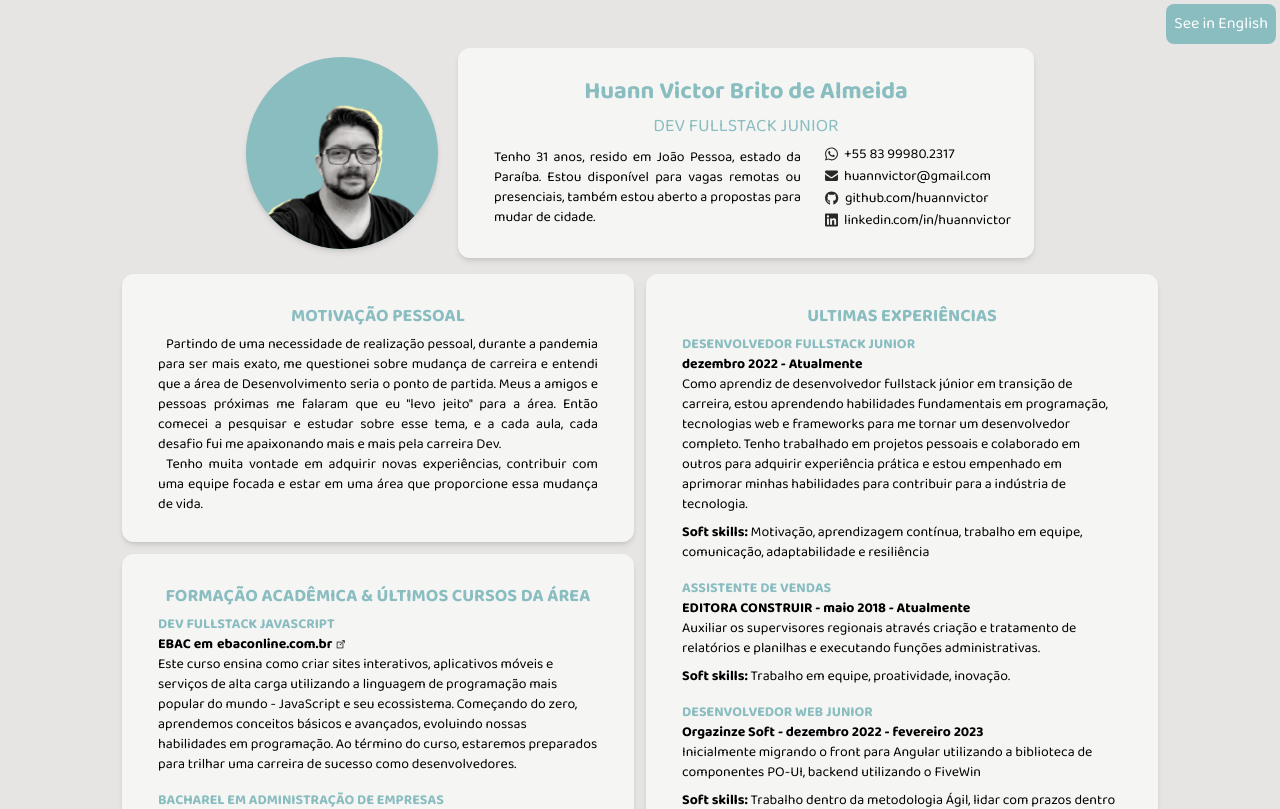
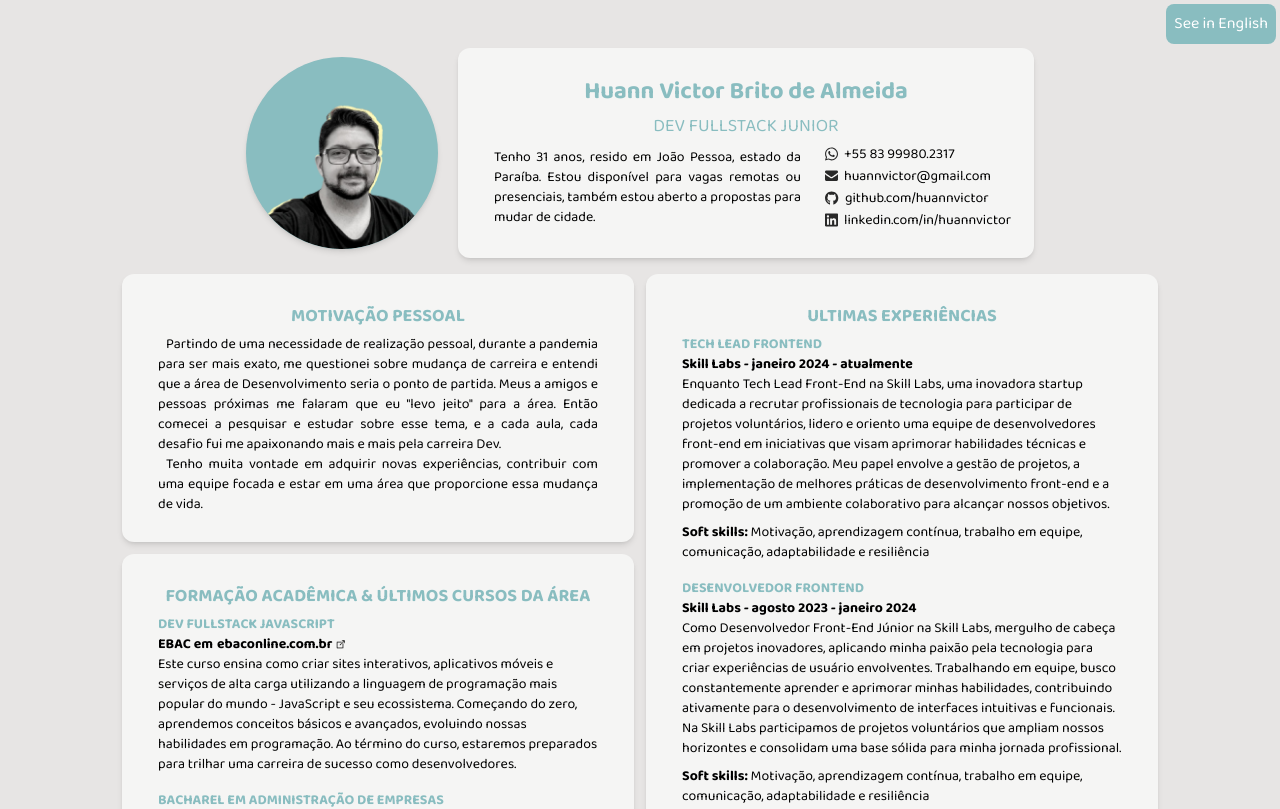
Before and after one commit to huannvictor/curriculo, a React (Create React App) app: page / in a window 1280 px wide. Shown: the top 809 px of the page. Built offline with nearby package versions, Linux system fonts and the light colour scheme.

Commit message:
Update content.js

```diff
--- a/src/components/LastXP/content.js
+++ b/src/components/LastXP/content.js
@@ -1,10 +1,28 @@
 export const xpTitle = "ULTIMAS EXPERIÊNCIAS";
 
 export const xpContent = {
+  TechLead: {
+    position: "TECH LEAD FRONTEND",
+    company: "Skill Labs",
+    period: "janeiro 2024 - atualmente",
+    description:
+      "Enquanto Tech Lead Front-End na Skill Labs, uma inovadora startup dedicada a recrutar profissionais de tecnologia para participar de projetos voluntários, lidero e oriento uma equipe de desenvolvedores front-end em iniciativas que visam aprimorar habilidades técnicas e promover a colaboração. Meu papel envolve a gestão de projetos, a implementação de melhores práticas de desenvolvimento front-end e a promoção de um ambiente colaborativo para alcançar nossos objetivos.",
+    softSkills:
+      "Motivação, aprendizagem contínua, trabalho em equipe, comunicação, adaptabilidade e resiliência",
+  },
+  DevFrontEndJr: {
+    position: "DESENVOLVEDOR FRONTEND",
+    company: "Skill Labs",
+    period: "agosto 2023 - janeiro 2024",
+    description:
+      "Como Desenvolvedor Front-End Júnior na Skill Labs, mergulho de cabeça em projetos inovadores, aplicando minha paixão pela tecnologia para criar experiências de usuário envolventes. Trabalhando em equipe, busco constantemente aprender e aprimorar minhas habilidades, contribuindo ativamente para o desenvolvimento de interfaces intuitivas e funcionais. Na Skill Labs participamos de projetos voluntários que ampliam nossos horizontes e consolidam uma base sólida para minha jornada profissional.",
+    softSkills:
+      "Motivação, aprendizagem contínua, trabalho em equipe, comunicação, adaptabilidade e resiliência",
+  },
   FreelanceFullStackJr: {
     position: "DESENVOLVEDOR FULLSTACK JUNIOR",
     company: "",
-    period: "dezembro 2022 - Atualmente",
+    period: "dezembro 2022 - atualmente",
     description:
       "Como aprendiz de desenvolvedor fullstack júnior em transição de carreira, estou aprendendo habilidades fundamentais em programação, tecnologias web e frameworks para me tornar um desenvolvedor completo. Tenho trabalhado em projetos pessoais e colaborado em outros para adquirir experiência prática e estou empenhado em aprimorar minhas habilidades para contribuir para a indústria de tecnologia.",
     softSkills:
@@ -13,7 +31,7 @@ export const xpContent = {
   SalesAssistant: {
     position: "ASSISTENTE DE VENDAS",
     company: "EDITORA CONSTRUIR",
-    period: "maio 2018 - Atualmente",
+    period: "maio 2018 - atualmente",
     description:
       "Auxiliar os supervisores regionais através criação e tratamento de relatórios e planilhas e executando funções administrativas.",
     softSkills: "Trabalho em equipe, proatividade, inovação.",
```
